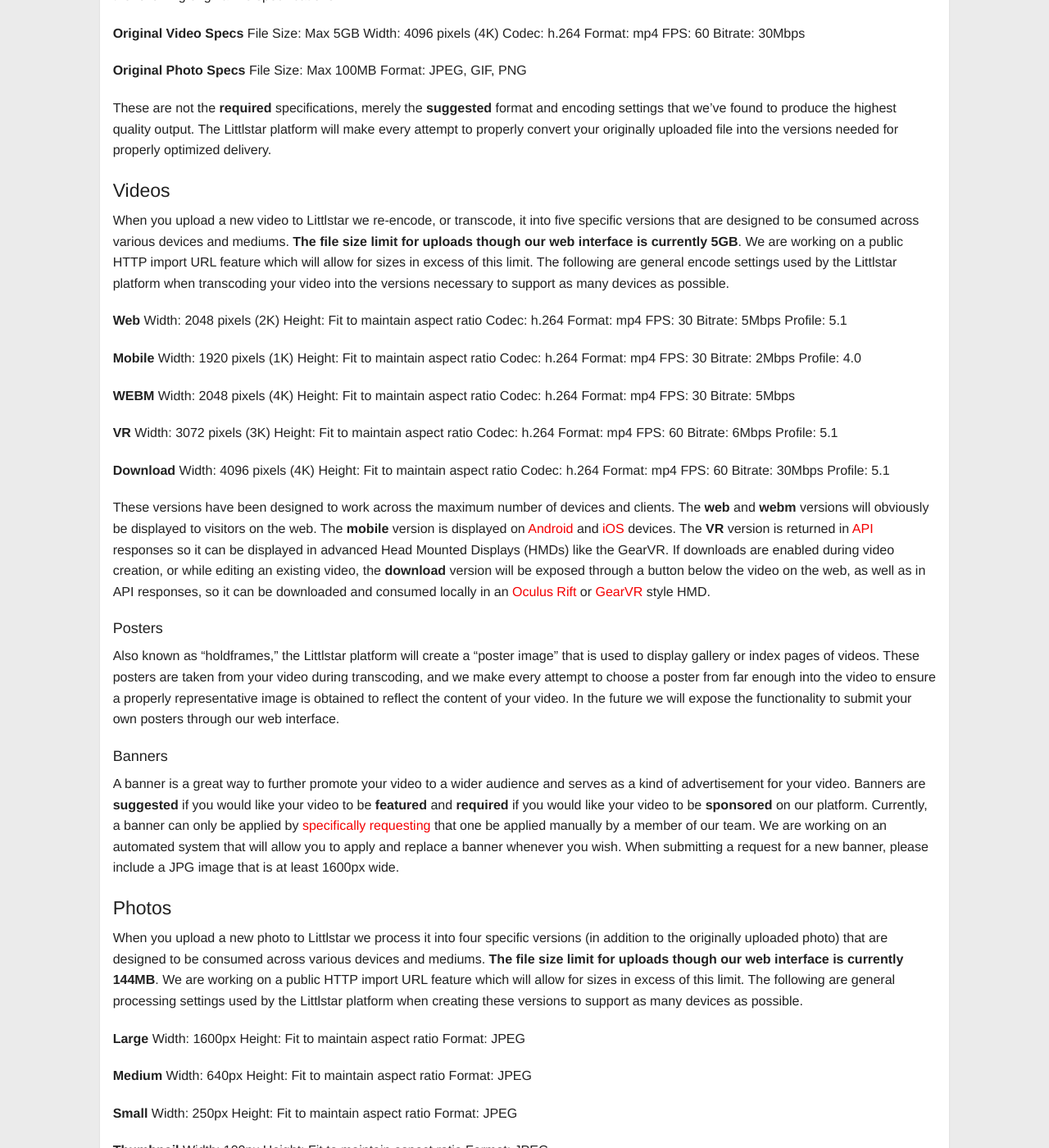
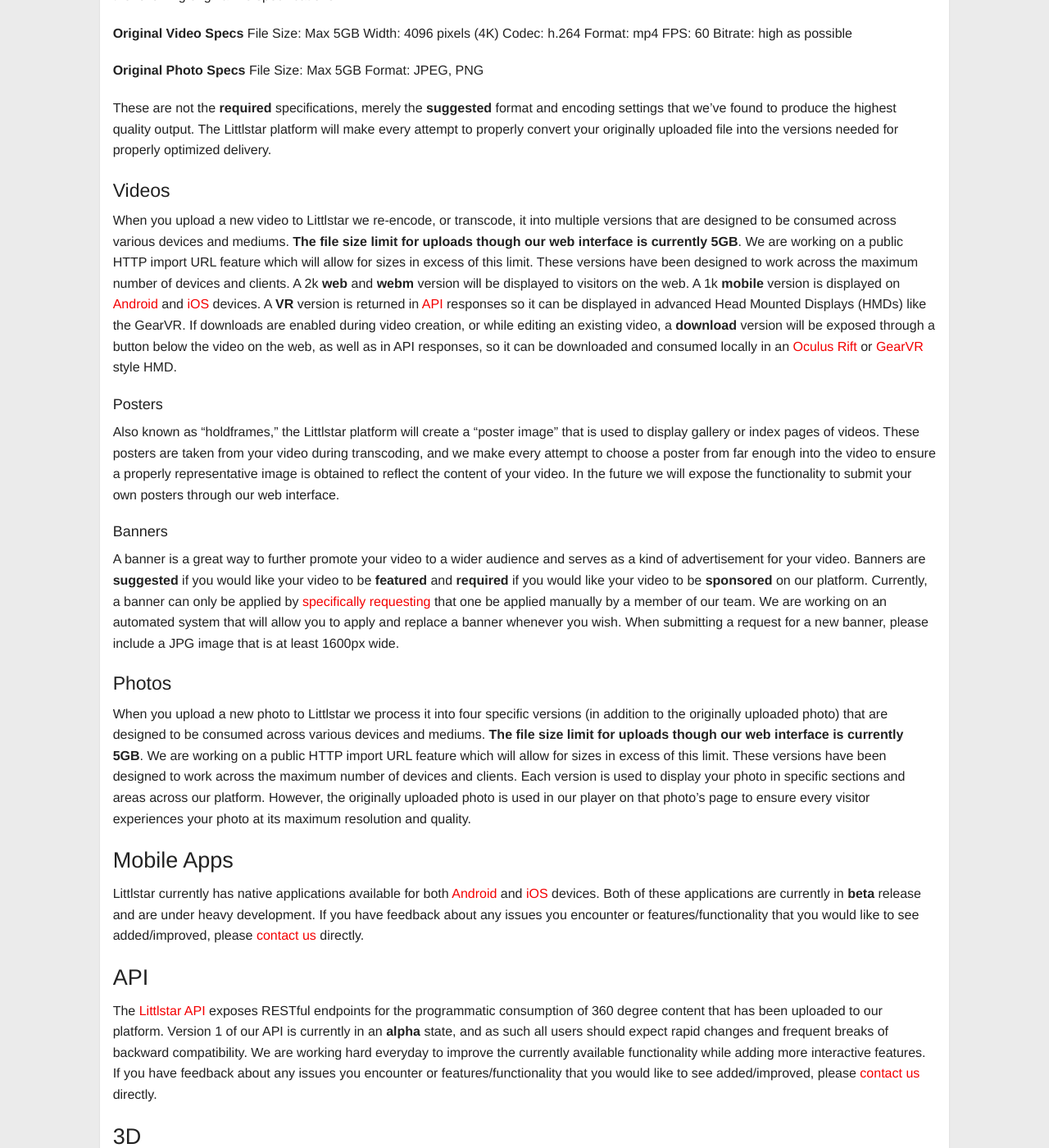
Before and after one commit to littlstar/littlstar.github.io, a Jekyll site: the page built from content-guide.md, in a window 1280 px wide and 1400 px high, scrolled down 1867 px. Shown: the whole window at 82% size. Built offline with Jekyll 4.4.1, drawn with Linux system fonts in a browser that asks for light colours; nearby versions of some CDN libraries; comment, search, counter and statistics services are not loaded; some of the changed text lies outside the part shown.

Commit message:
updated content guide to include new upload/encode features

```diff
--- a/content-guide.md
+++ b/content-guide.md
@@ -23,11 +23,11 @@ The Littlstar platform has been designed from the ground up to fully support bot
 
 ### Uploads
 
-Once you've successfully [registered](https://littlstar.com/register) for a new account and [logged in](https://littlstar.com/login), you are free to begin [uploading](https://littlstar.com/upload). The Littlstar platform supports both videos and photos. After clicking on either the [Upload a new video](https://littlstar.com/videos/new) or [Upload a new photo](https://littlstar.com/photos/new) button on our [upload](https://littlstar.com/upload) page, you are presented with a form where you can start uploading your content and fill in the details specific to it. A title is **required** but the remainder of the information is optional.
+Once you've successfully [registered](https://littlstar.com/register) for a new account and [logged in](https://littlstar.com/login), you are free to begin [uploading](https://littlstar.com/uploads). The Littlstar platform supports both videos and photos. Our upload form allows you to drag-and-drop or click and select up to 10 videos or photos or any combination of the two simultaneously. Each individual file upload is presented as an individual form allowing you to edit the details for that file while your upload progresses. A title is **required** but the remainder of the information is optional.
 
 #### Categories
 
-Adding your video or photo to one or more categories helps to better organize your video and allows us to present it to other Littlstar users that have indicated their interest in these categories. Each category is available from the left-hand side menu of our web interface and in our [Android](https://play.google.com/store/apps/details?id=com.littlstar.android) or [iOS](https://itunes.apple.com/app/id964433932) mobile apps. They can also be independently requested and consumed through our RESTful [API](http://developer.littlstar.com/docs/#categories).
+Adding your video or photo to one or more categories helps to better organize your content and allows us to present it to other Littlstar users that have indicated their interest in these categories. Each category is available from the left-hand side menu of our web interface and in our [Android](https://play.google.com/store/apps/details?id=com.littlstar.android) or [iOS](https://itunes.apple.com/app/id964433932) mobile apps. They can also be independently requested and consumed through our RESTful [API](http://developer.littlstar.com/docs/#categories).
 
 #### Hashtags
 
@@ -57,63 +57,17 @@ Width: 4096 pixels (4K)
 Codec: h.264
 Format: mp4
 FPS: 60
-Bitrate: 30Mbps
+Bitrate: high as possible
 
 **Original Photo Specs**
-File Size: Max 100MB
-Format: JPEG, GIF, PNG
+File Size: Max 5GB
+Format: JPEG, PNG
 
 These are not the **required** specifications, merely the **suggested** format and encoding settings that we've found to produce the highest quality output. The Littlstar platform will make every attempt to properly convert your originally uploaded file into the versions needed for properly optimized delivery.
 
 #### Videos
 
-When you upload a new video to Littlstar we re-encode, or transcode, it into five specific versions that are designed to be consumed across various devices and mediums. **The file size limit for uploads though our web interface is currently 5GB**. We are working on a public HTTP import URL feature which will allow for sizes in excess of this limit. The following are general encode settings used by the Littlstar platform when transcoding your video into the versions necessary to support as many devices as possible.
-
-**Web**
-Width: 2048 pixels (2K)
-Height: Fit to maintain aspect ratio
-Codec: h.264
-Format: mp4
-FPS: 30
-Bitrate: 5Mbps
-Profile: 5.1
-
-**Mobile**
-Width: 1920 pixels (1K)
-Height: Fit to maintain aspect ratio
-Codec: h.264
-Format: mp4
-FPS: 30
-Bitrate: 2Mbps
-Profile: 4.0
-
-**WEBM**
-Width: 2048 pixels (4K)
-Height: Fit to maintain aspect ratio
-Codec: h.264
-Format: mp4
-FPS: 30
-Bitrate: 5Mbps
-
-**VR**
-Width: 3072 pixels (3K)
-Height: Fit to maintain aspect ratio
-Codec: h.264
-Format: mp4
-FPS: 60
-Bitrate: 6Mbps
-Profile: 5.1
-
-**Download**
-Width: 4096 pixels (4K)
-Height: Fit to maintain aspect ratio
-Codec: h.264
-Format: mp4
-FPS: 60
-Bitrate: 30Mbps
-Profile: 5.1
-
-These versions have been designed to work across the maximum number of devices and clients. The **web** and **webm** versions will obviously be displayed to visitors on the web. The **mobile** version is displayed on [Android](https://play.google.com/store/apps/details?id=com.littlstar.android) and [iOS](https://itunes.apple.com/app/id964433932) devices. The **VR** version is returned in [API](http://developer.littlstar.com/docs/#videos) responses so it can be displayed in advanced Head Mounted Displays (HMDs) like the GearVR. If downloads are enabled during video creation, or while editing an existing video, the **download** version will be exposed through a button below the video on the web, as well as in API responses, so it can be downloaded and consumed locally in an [Oculus Rift](https://www.oculus.com/) or [GearVR](http://www.samsung.com/global/microsite/gearvr/index.html) style HMD.
+When you upload a new video to Littlstar we re-encode, or transcode, it into multiple versions that are designed to be consumed across various devices and mediums. **The file size limit for uploads though our web interface is currently 5GB**. We are working on a public HTTP import URL feature which will allow for sizes in excess of this limit. These versions have been designed to work across the maximum number of devices and clients. A 2k **web** and **webm** version will be displayed to visitors on the web. A 1k **mobile** version is displayed on [Android](https://play.google.com/store/apps/details?id=com.littlstar.android) and [iOS](https://itunes.apple.com/app/id964433932) devices. A **VR** version is returned in [API](http://developer.littlstar.com/docs/#videos) responses so it can be displayed in advanced Head Mounted Displays (HMDs) like the GearVR. If downloads are enabled during video creation, or while editing an existing video, a **download** version will be exposed through a button below the video on the web, as well as in API responses, so it can be downloaded and consumed locally in an [Oculus Rift](https://www.oculus.com/) or [GearVR](http://www.samsung.com/global/microsite/gearvr/index.html) style HMD.
 
 ##### Posters
 
@@ -125,29 +79,7 @@ A banner is a great way to further promote your video to a wider audience and se
 
 #### Photos
 
-When you upload a new photo to Littlstar we process it into four specific versions (in addition to the originally uploaded photo) that are designed to be consumed across various devices and mediums. **The file size limit for uploads though our web interface is currently 144MB**. We are working on a public HTTP import URL feature which will allow for sizes in excess of this limit. The following are general processing settings used by the Littlstar platform when creating these versions to support as many devices as possible.
-
-**Large**
-Width: 1600px
-Height: Fit to maintain aspect ratio
-Format: JPEG
-
-**Medium**
-Width: 640px
-Height: Fit to maintain aspect ratio
-Format: JPEG
-
-**Small**
-Width: 250px
-Height: Fit to maintain aspect ratio
-Format: JPEG
-
-**Thumbnail**
-Width: 100px
-Height: Fit to maintain aspect ratio
-Format: JPEG
-
-These versions have been designed to work across the maximum number of devices and clients. Each version is used to display your photo in specific sections and areas across our platform. However, the originally uploaded photo is used in our player on that photo's page to ensure every visitor experiences your photo at its maximum resolution and quality.
+When you upload a new photo to Littlstar we process it into four specific versions (in addition to the originally uploaded photo) that are designed to be consumed across various devices and mediums. **The file size limit for uploads though our web interface is currently 5GB**. We are working on a public HTTP import URL feature which will allow for sizes in excess of this limit. These versions have been designed to work across the maximum number of devices and clients. Each version is used to display your photo in specific sections and areas across our platform. However, the originally uploaded photo is used in our player on that photo's page to ensure every visitor experiences your photo at its maximum resolution and quality.
 
 ### Mobile Apps
 
```
